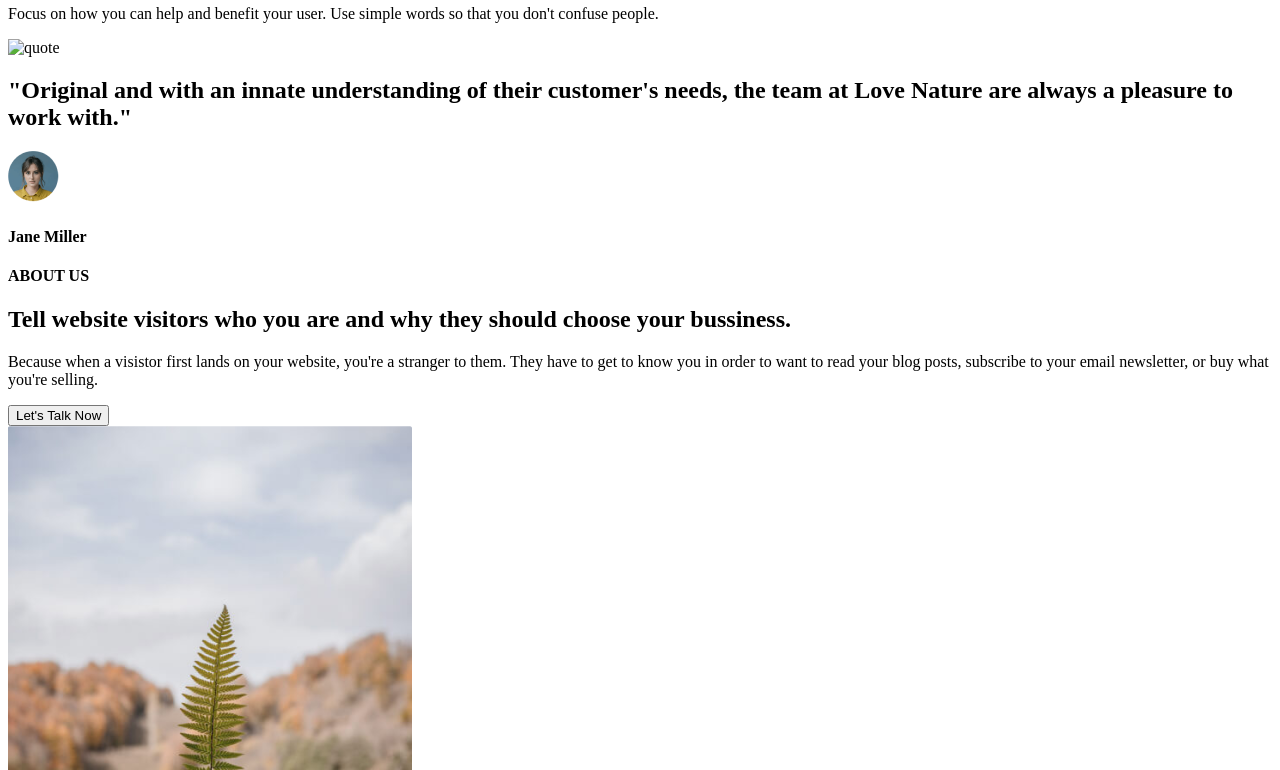
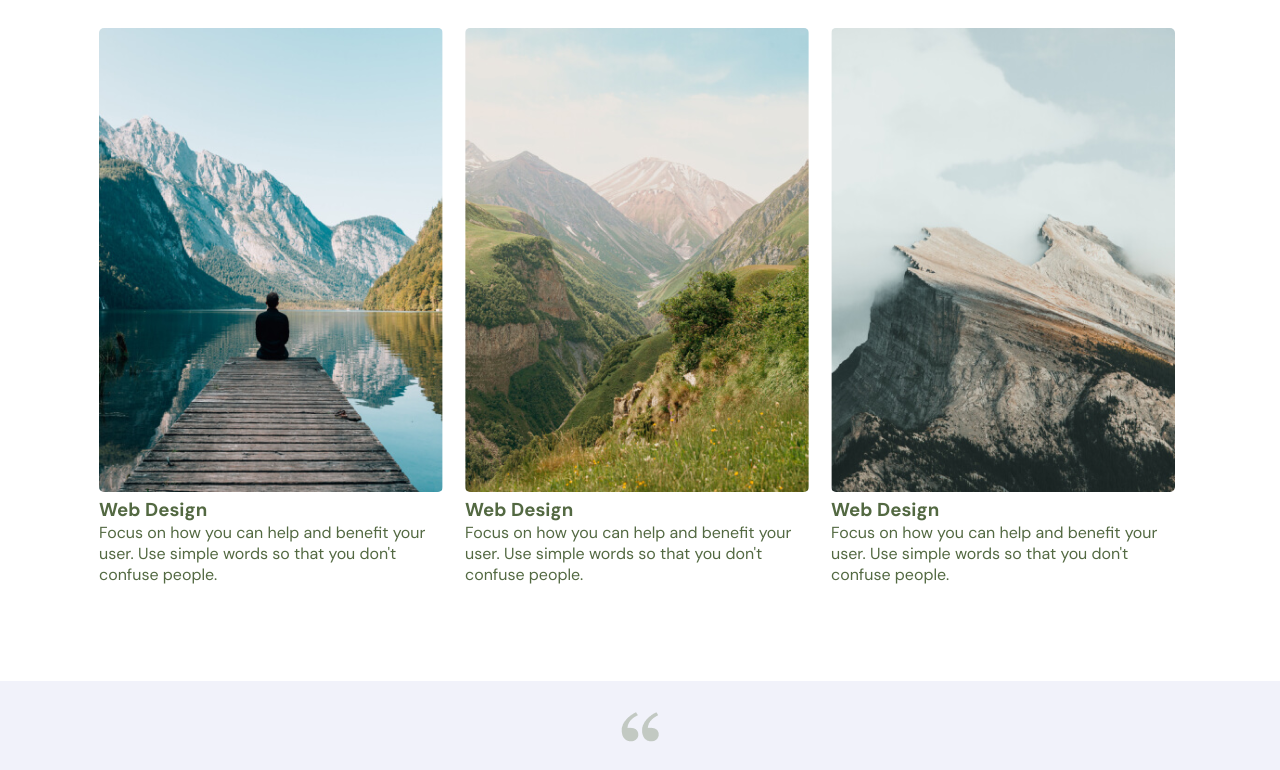
Before and after one commit to heysbr/nature-website, a plain HTML site: page index.html in a window 1280 px wide. Shown: the part 738-1508 px from the top of the page. Drawn offline with Linux system fonts and the light colour scheme; the site is published under a folder, as on GitHub Pages, so addresses that start at the root find nothing.

Commit message:
Update index.html

```diff
--- a/index.html
+++ b/index.html
@@ -4,13 +4,13 @@
     <meta charset="UTF-8" />
     <meta name="viewport" content="width=device-width, initial-scale=1.0" />
     <title>Document</title>
-    <link rel="stylesheet" href="/style.css" />
+    <link rel="stylesheet" href="./style.css" />
   </head>
   <body>
     <div id="main">
       <div class="container">
         <nav>
-          <img src="/img/logo.png" alt="logo" class="logo" />
+          <img src="./img/logo.png" alt="logo" class="logo" />
           <ul class="nav-list">
             <li><a href="#">Home</a></li>
             <li><a href="#">About</a></li>
@@ -40,7 +40,7 @@
         </div>
         <div class="services">
           <div class="service">
-            <img src="/img/service-1.png" alt="service-1" />
+            <img src="./img/service-1.png" alt="service-1" />
             <h3>Web Design</h3>
             <p>
               Focus on how you can help and benefit your user. Use simple words
@@ -48,7 +48,7 @@
             </p>
           </div>
           <div class="service">
-            <img src="/img/service-2.png" alt="service-2" />
+            <img src="./img/service-2.png" alt="service-2" />
             <h3>Web Design</h3>
             <p>
               Focus on how you can help and benefit your user. Use simple words
@@ -56,7 +56,7 @@
             </p>
           </div>
           <div class="service">
-            <img src="/img/service-3.png" alt="service-3" />
+            <img src="./img/service-3.png" alt="service-3" />
             <h3>Web Design</h3>
             <p>
               Focus on how you can help and benefit your user. Use simple words
@@ -69,7 +69,7 @@
 
     <section id="testimonial">
       <div class="container">
-        <img src="/img/quote.png" alt="quote" />
+        <img src="./img/quote.png" alt="quote" />
         <h1>
           "Original and with an innate understanding of their customer's needs,
           the team at Love Nature are always a pleasure to work with."
```
